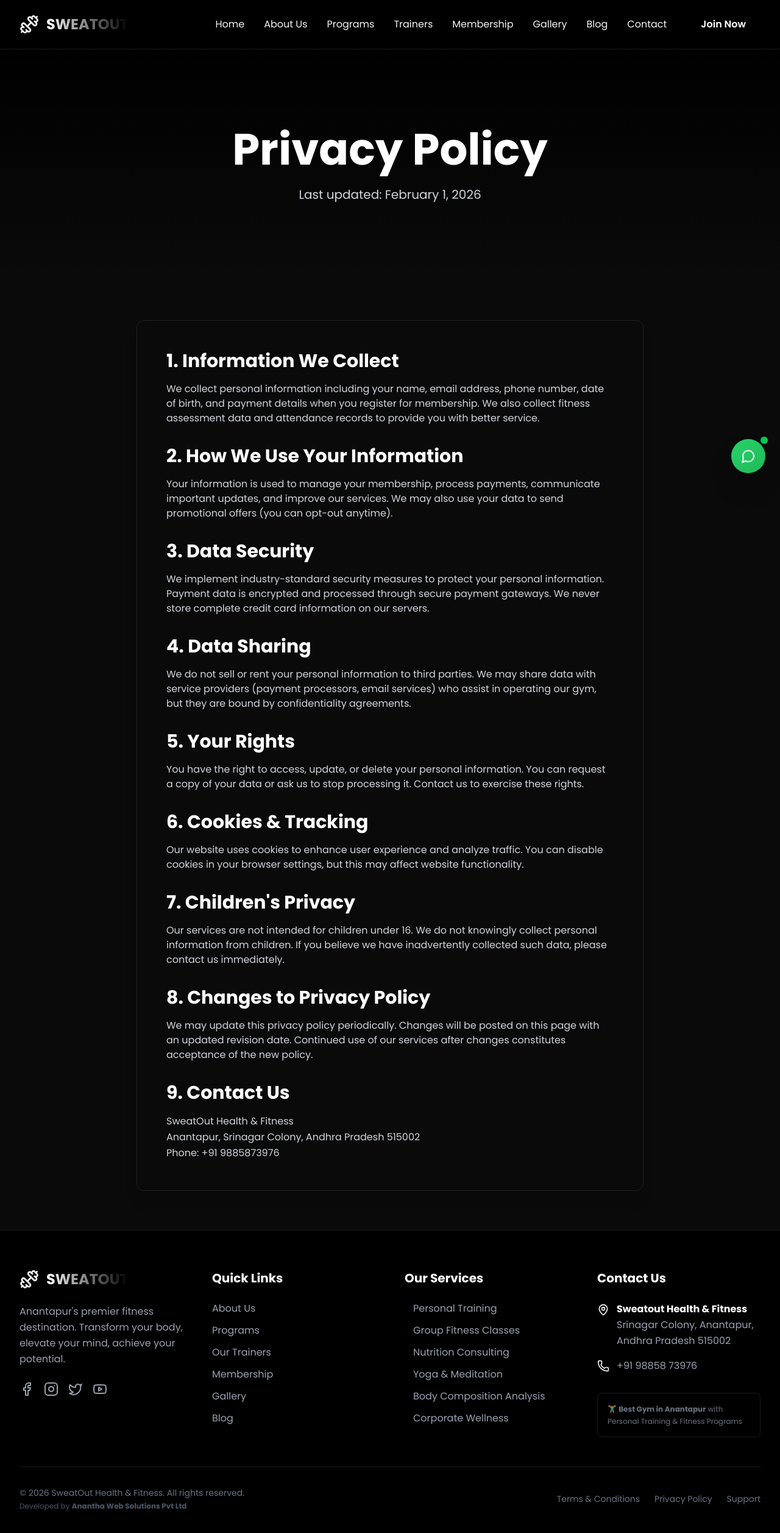
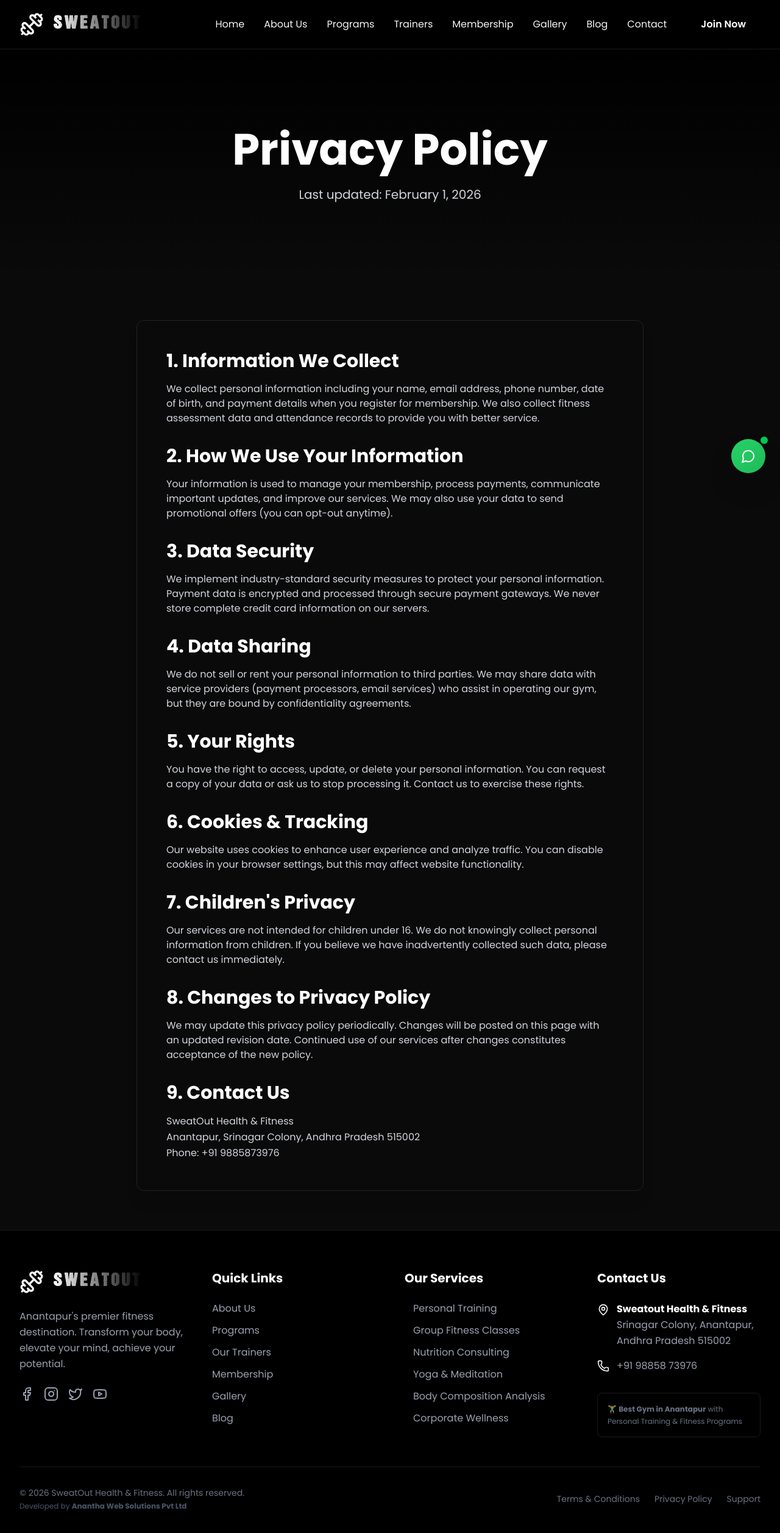
Before and after one commit to trinetra-reddy/Sweatoutfitness, a React (Vite) app: page /privacy in a window 1280 px wide. Shown: the top 2514 px of the page at 61% size. Built offline with nearby package versions, Linux system fonts and the light colour scheme.

Commit message:
Updated the fonts and logos

```diff
--- a/index.html
+++ b/index.html
@@ -5,6 +5,12 @@
       <meta charset="UTF-8" />
       <meta name="viewport" content="width=device-width, initial-scale=1.0" />
       <title>SweatOut Gym Website Design</title>
+
+      <!-- Favicons -->
+      <link rel="icon" type="image/svg+xml" href="/favicon.svg" />
+      <link rel="alternate icon" href="/favicon.ico" />
+      <link rel="apple-touch-icon" sizes="180x180" href="/logo.svg" />
+      <meta name="theme-color" content="#ff3b00" />
     </head>
 
     <body>
--- a/src/app/components/footer.tsx
+++ b/src/app/components/footer.tsx
@@ -9,14 +9,14 @@ export function Footer() {
         <div className="grid grid-cols-1 md:grid-cols-2 lg:grid-cols-4 gap-12">
           {/* Brand Section */}
           <div>
-            <Link to="/" className="flex items-center space-x-3 mb-6 group">
+            <Link to="/" className="flex items-center space-x-4 mb-6 group">
               <motion.div
                 whileHover={{ rotate: 180 }}
                 transition={{ duration: 0.3 }}
               >
-                <Dumbbell className="h-8 w-8 text-accent" />
+                <Dumbbell className="h-10 w-10 text-accent" />
               </motion.div>
-              <span className="text-2xl font-bold bg-gradient-to-r from-white to-accent bg-clip-text text-transparent">
+              <span className="text-3xl font-bold bg-gradient-to-r from-white to-accent bg-clip-text text-transparent logo-text">
                 SWEATOUT
               </span>
             </Link>
--- a/src/app/components/navbar.tsx
+++ b/src/app/components/navbar.tsx
@@ -31,14 +31,14 @@ export function Navbar() {
       <div className="max-w-7xl mx-auto px-4 sm:px-6 lg:px-8">
         <div className="flex justify-between items-center h-20">
           {/* Logo */}
-          <Link to="/" className="flex items-center space-x-3 group">
+          <Link to="/" className="flex items-center space-x-4 group">
             <motion.div
               whileHover={{ rotate: 180 }}
               transition={{ duration: 0.3 }}
             >
-              <Dumbbell className="h-8 w-8 text-accent" />
+              <Dumbbell className="h-10 w-10 text-accent" />
             </motion.div>
-            <span className="text-2xl font-bold bg-gradient-to-r from-white to-accent bg-clip-text text-transparent">
+            <span className="text-3xl font-bold bg-gradient-to-r from-white to-accent bg-clip-text text-transparent logo-text">
               SWEATOUT
             </span>
           </Link>
--- a/src/styles/fonts.css
+++ b/src/styles/fonts.css
@@ -5,10 +5,7 @@
 /* Poppins - Modern, highly readable body font */
 @import url('https://fonts.googleapis.com/css2?family=Poppins:wght@300;400;500;600;700&display=swap');
 
-/* Backup: If you want to add DCC-ASH font later:
-   1. Place the DCC-Ash.otf file in /public/fonts/ folder
-   2. Uncomment and use the @font-face below:
-
+/* DCC-ASH - Custom Gym Font for Hero Section */
 @font-face {
   font-family: 'DCC-ASH';
   src: url('/fonts/DCC-Ash.otf') format('opentype');
@@ -16,4 +13,3 @@
   font-style: normal;
   font-display: swap;
 }
-*/
--- a/src/styles/theme.css
+++ b/src/styles/theme.css
@@ -184,9 +184,16 @@
     line-height: 1.5;
   }
 
-  /* Hero Title Font - Bebas Neue for Hardcore Gym Aesthetic */
+  /* Logo Font - DCC-ASH for Brand Identity */
+  .logo-text {
+    font-family: 'DCC-ASH', 'Bebas Neue', sans-serif;
+    letter-spacing: 0.15em;
+    text-transform: uppercase;
+  }
+
+  /* Hero Title Font - DCC-ASH for Hardcore Gym Aesthetic */
   .hero-title {
-    font-family: 'Bebas Neue', 'DCC-ASH', sans-serif;
+    font-family: 'DCC-ASH', 'Bebas Neue', sans-serif;
     letter-spacing: 0.05em;
     text-transform: uppercase;
   }
```
Also changed, not shown: public/favicon.svg (added), public/logo.svg (added).
